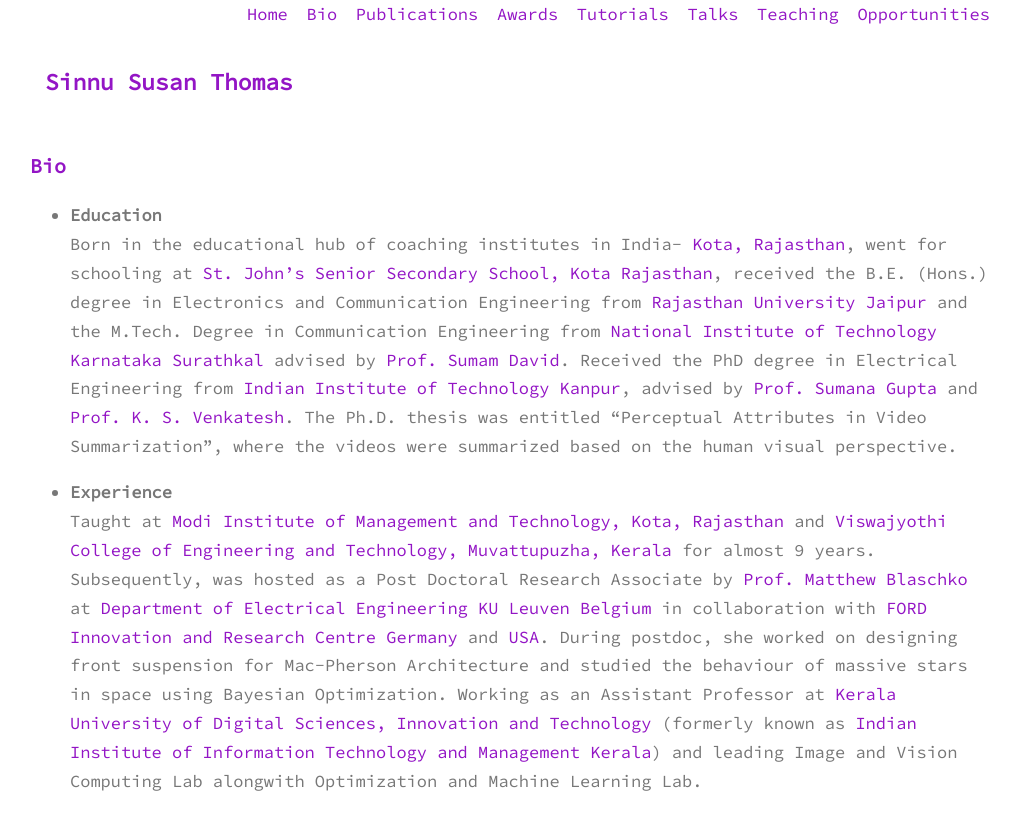
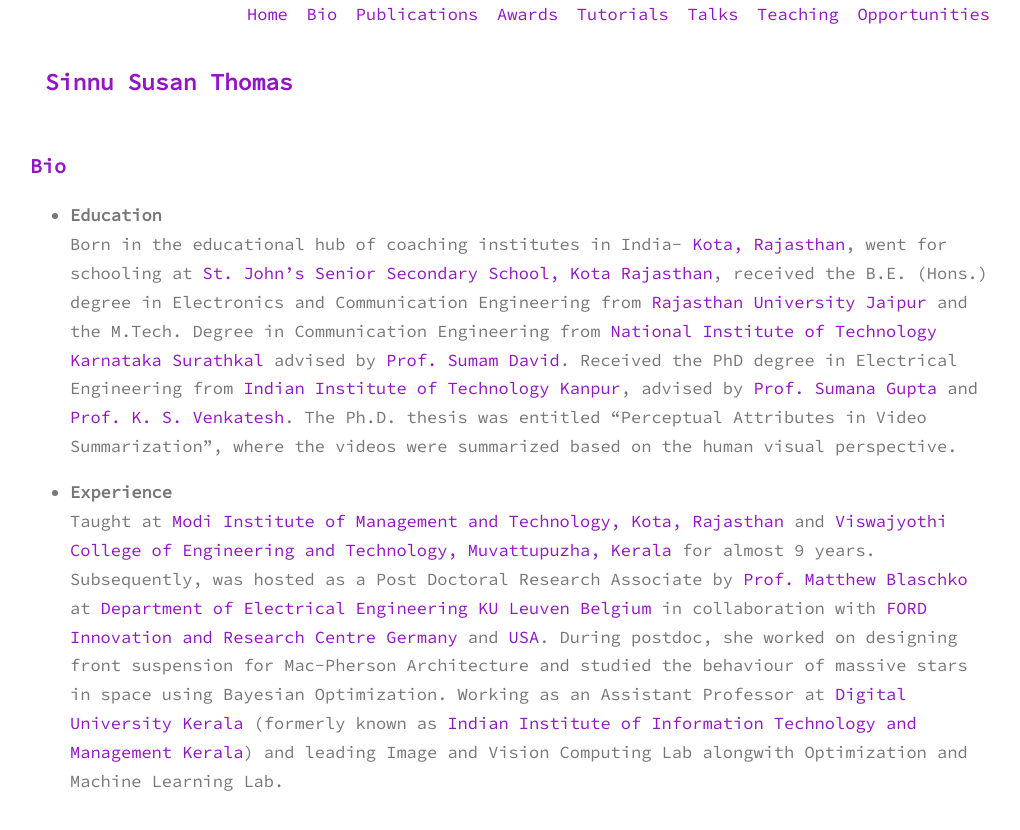
Before and after one commit to sinnuthomas/sinnuthomas.github.io, a Jekyll site: the page built from bio.md, in a window 1280 px wide. Shown: the top 830 px of the page, without its empty margins (130-1150 px from the left). Built offline with Jekyll 4.4.1, drawn with Linux system fonts in a browser that asks for light colours.

Commit message:
Update bio.md

```diff
--- a/bio.md
+++ b/bio.md
@@ -9,4 +9,4 @@
 
 * **Experience**
   <br/>
-Taught at [Modi Institute of Management and Technology, Kota, Rajasthan](http://www.modiedukota.org/) and [Viswajyothi College of Engineering and Technology, Muvattupuzha, Kerala](https://vjcet.org/#/) for almost 9 years.  Subsequently, was hosted as a Post Doctoral Research Associate by [Prof. Matthew Blaschko](https://homes.esat.kuleuven.be/~mblaschk/)  at [Department of Electrical Engineering KU Leuven Belgium](https://www.esat.kuleuven.be/psi) in collaboration with [FORD Innovation and Research Centre Germany](https://www.ford.de/) and [USA](https://www.ford.com/). During postdoc, she worked on designing front suspension for Mac-Pherson Architecture and studied the behaviour of massive stars in space using Bayesian Optimization. Working as an Assistant Professor at [Kerala University of Digital Sciences, Innovation and Technology](https://www.dukerala.in/) (formerly known as [Indian Institute of Information Technology and Management Kerala](https://www.iiitmk.ac.in/)) and leading Image and Vision Computing Lab alongwith Optimization and Machine Learning Lab.
+Taught at [Modi Institute of Management and Technology, Kota, Rajasthan](http://www.modiedukota.org/) and [Viswajyothi College of Engineering and Technology, Muvattupuzha, Kerala](https://vjcet.org/#/) for almost 9 years.  Subsequently, was hosted as a Post Doctoral Research Associate by [Prof. Matthew Blaschko](https://homes.esat.kuleuven.be/~mblaschk/)  at [Department of Electrical Engineering KU Leuven Belgium](https://www.esat.kuleuven.be/psi) in collaboration with [FORD Innovation and Research Centre Germany](https://www.ford.de/) and [USA](https://www.ford.com/). During postdoc, she worked on designing front suspension for Mac-Pherson Architecture and studied the behaviour of massive stars in space using Bayesian Optimization. Working as an Assistant Professor at [Digital University Kerala](https://www.dukerala.in/) (formerly known as [Indian Institute of Information Technology and Management Kerala](https://www.iiitmk.ac.in/)) and leading Image and Vision Computing Lab alongwith Optimization and Machine Learning Lab.
```
